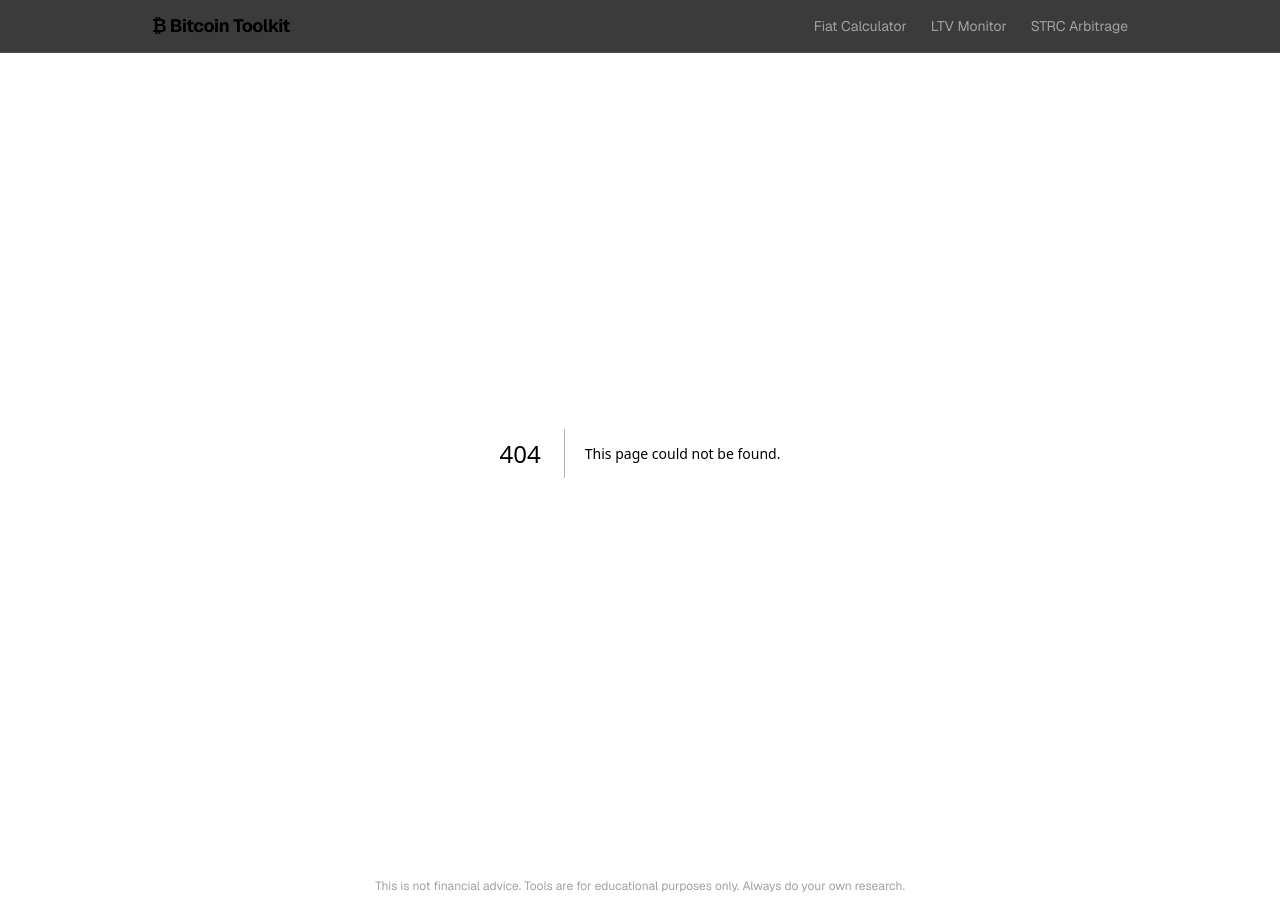
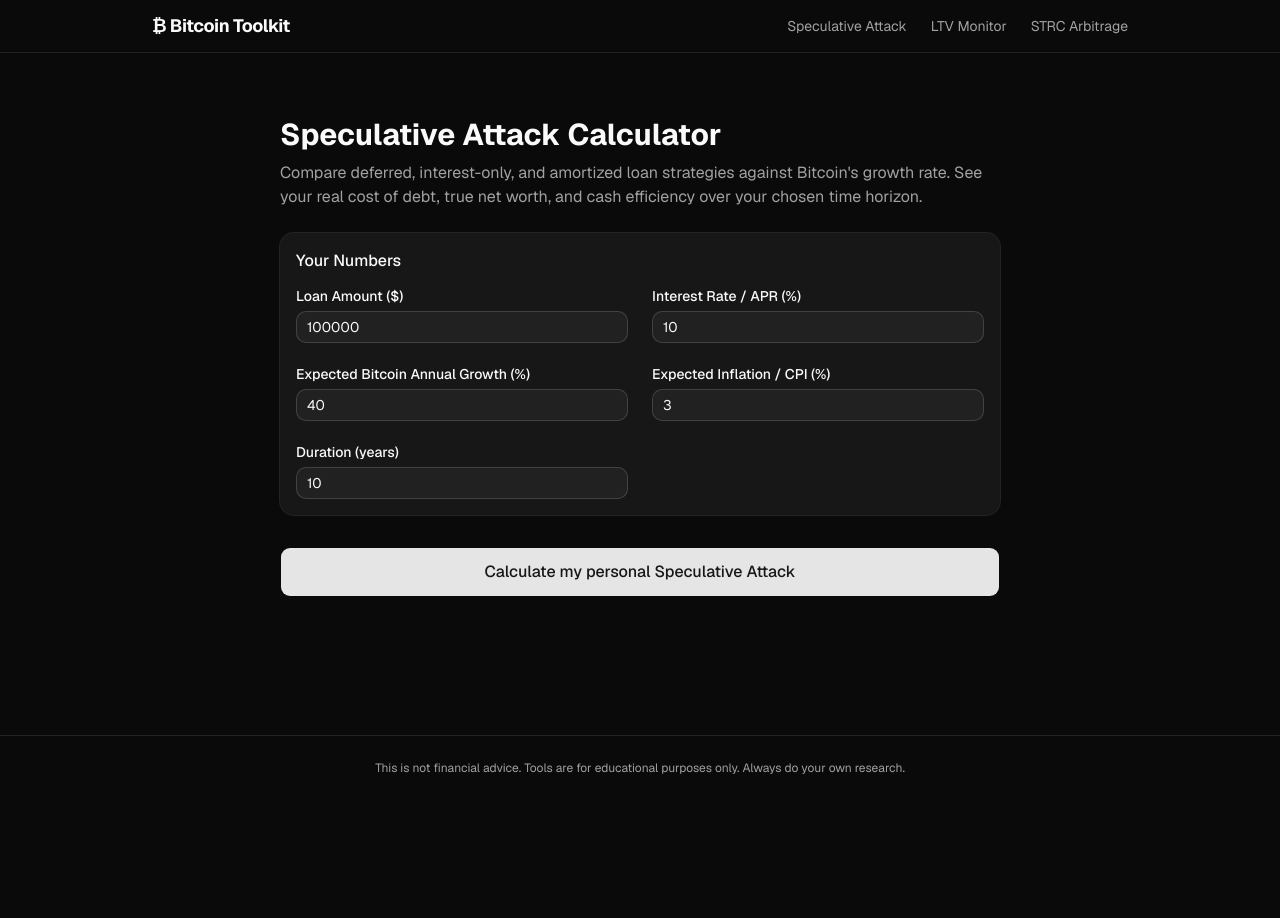
Before and after one commit to evanckennedy/bitcoin-toolkit, a Next.js app: page /tools/speculative-attack in a window 1280 px wide. Before the commit this address had no page. After the commit the page ends 800 px from the top, so only its background shows below. Built offline with nearby package versions, Linux system fonts and the light colour scheme.

Commit message:
rename Fiat Shorting Calculator to Speculative Attack Calculator and implement new Speculative Attack Tool with detailed loan strategy comparisons

```diff
--- a/app/page.tsx
+++ b/app/page.tsx
@@ -10,11 +10,11 @@ import { Button } from "@/components/ui/button";
 
 const tools = [
   {
-    title: "Fiat Shorting Calculator",
+    title: "Speculative Attack Calculator",
     description:
-      "Visualize how debt melts in real terms while Bitcoin grows. See why borrowing at 10% to hold Bitcoin at 40% growth makes the real cost of your debt negative.",
-    href: "/tools/fiat-calculator",
-    cta: "Calculate my Speculative Attack",
+      "Borrow fiat, buy Bitcoin, watch debt melt. Compare deferred, interest-only, and amortized strategies across true net worth and real purchasing power.",
+    href: "/tools/speculative-attack",
+    cta: "Model my Attack",
   },
   {
     title: "LTV Safety Monitor",
--- a/app/tools/fiat-calculator/page.tsx
+++ /dev/null
@@ -1,17 +0,0 @@
-import { FiatCalculatorTool } from "@/components/features/fiat-calculator/FiatCalculatorTool";
-
-export default function FiatCalculatorPage() {
-  return (
-    <main className="w-full min-w-0 mx-auto max-w-3xl px-4 sm:px-6 py-16 flex flex-col gap-6">
-      <div>
-        <h1 className="text-3xl font-bold">Fiat Shorting Calculator</h1>
-        <p className="text-muted-foreground mt-2">
-          Visualize how debt melts in real terms while Bitcoin grows. Enter your
-          loan details and expected growth rates to see your real cost of debt
-          over time.
-        </p>
-      </div>
-      <FiatCalculatorTool />
-    </main>
-  );
-}
--- /dev/null
+++ b/app/tools/speculative-attack/page.tsx
@@ -0,0 +1,17 @@
+import { SpeculativeAttackTool } from "@/components/features/speculative-attack/SpeculativeAttackTool";
+
+export default function SpeculativeAttackPage() {
+  return (
+    <main className="w-full min-w-0 mx-auto max-w-3xl px-4 sm:px-6 py-16 flex flex-col gap-6">
+      <div>
+        <h1 className="text-3xl font-bold">Speculative Attack Calculator</h1>
+        <p className="text-muted-foreground mt-2">
+          Compare deferred, interest-only, and amortized loan strategies against
+          Bitcoin's growth rate. See your real cost of debt, true net worth, and
+          cash efficiency over your chosen time horizon.
+        </p>
+      </div>
+      <SpeculativeAttackTool />
+    </main>
+  );
+}
--- a/components/features/fiat-calculator/FiatCalculatorTool.tsx
+++ b/components/features/speculative-attack/SpeculativeAttackTool.tsx
@@ -15,7 +15,7 @@ import { LineChart, Line, XAxis, YAxis, CartesianGrid, Legend } from "recharts";
 import {
   calculateFiatShorting,
   type StrategyResult,
-} from "@/lib/fiat-calculator";
+} from "@/lib/speculative-attack";
 
 const DEFAULT_INPUTS = {
   loanAmount: 100000,
@@ -160,7 +160,7 @@ function StrategyCard({
   );
 }
 
-export function FiatCalculatorTool() {
+export function SpeculativeAttackTool() {
   const [inputs, setInputs] = useState(DEFAULT_INPUTS);
   const [showResults, setShowResults] = useState(false);
   const [chartMode, setChartMode] = useState<ChartMode>("debtVsBtc");
--- a/components/layout/Navbar.tsx
+++ b/components/layout/Navbar.tsx
@@ -12,7 +12,7 @@ import {
 } from "@/components/ui/sheet";
 
 const navLinks = [
-  { label: "Fiat Calculator", href: "/tools/fiat-calculator" },
+  { label: "Speculative Attack", href: "/tools/speculative-attack" },
   { label: "LTV Monitor", href: "/tools/ltv-monitor" },
   { label: "STRC Arbitrage", href: "/tools/strc-arbitrage" },
 ];
```
Also changed, not shown: lib/speculative-attack.ts (renamed from lib/fiat-calculator.ts).
